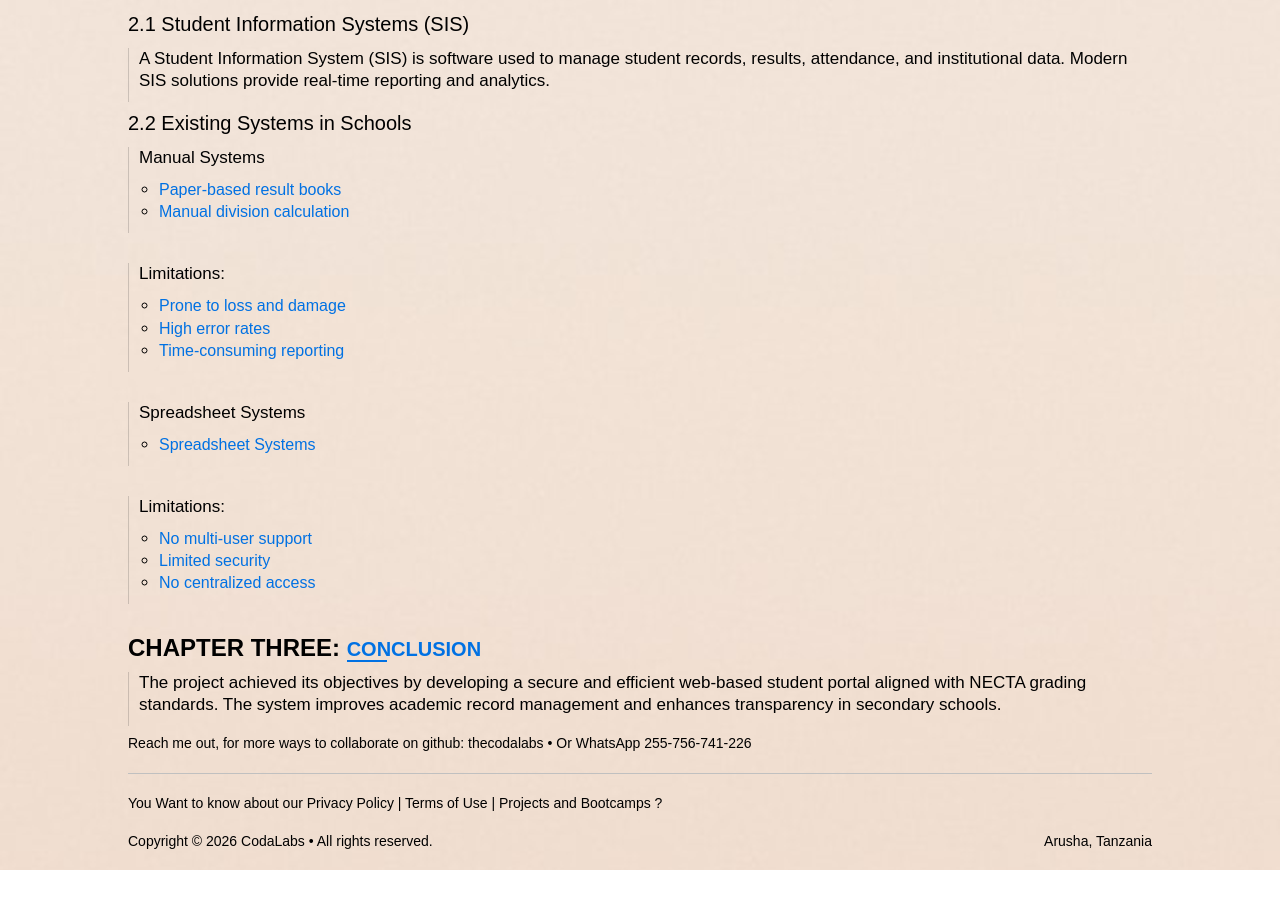
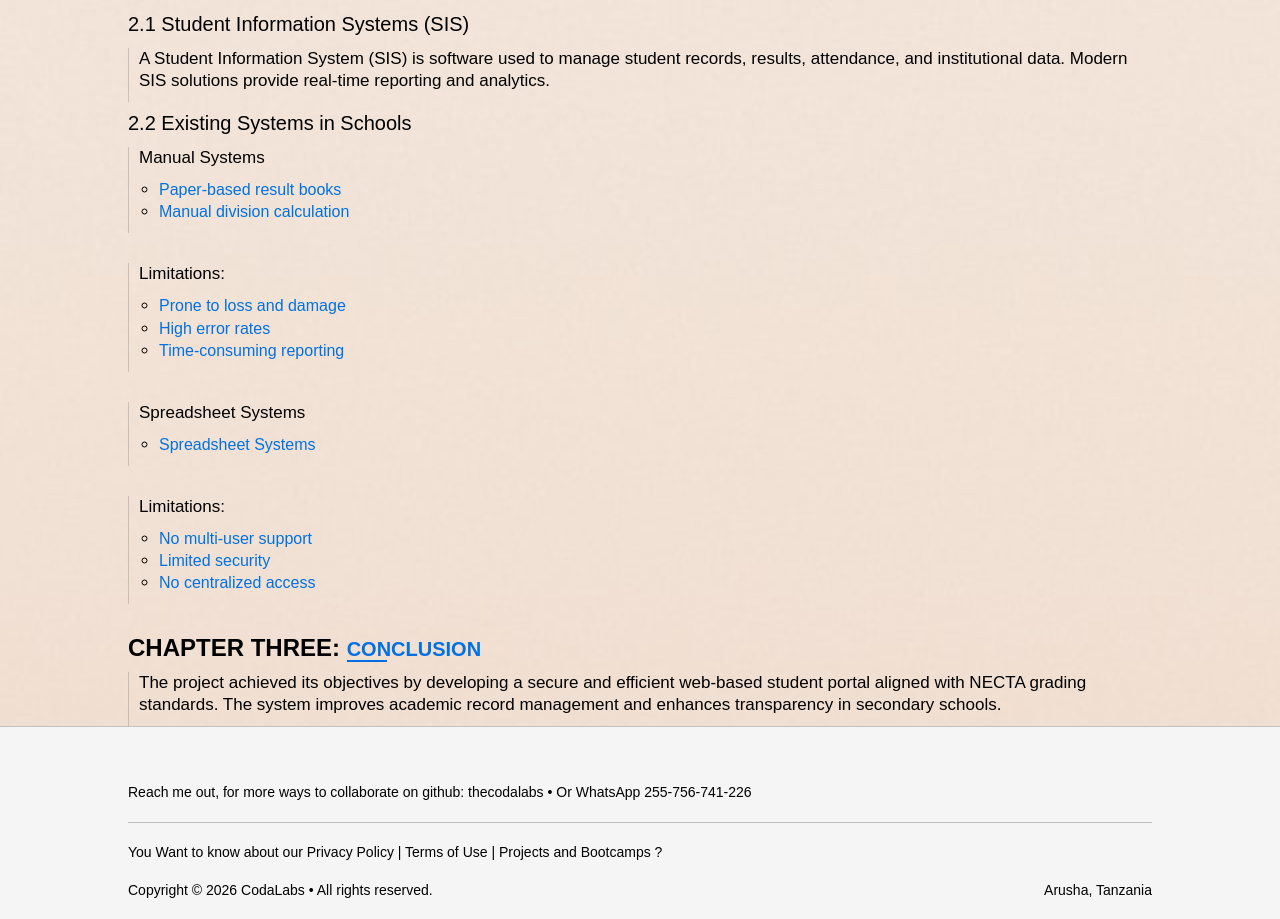
Before and after one commit to thecodalabs/thecodalabs.github.io, a plain HTML site: page projects/AMS/index.html in a window 1280 px wide. Shown: the part 2161-3080 px from the top of the page. Before the commit the page ends 3031 px from the top, so only its background shows below. Drawn offline with Linux system fonts and the light colour scheme; files whose address does not match are found by name.

Commit message:
fixed footer, to bg contrast

```diff
--- a/assets/css/style.css
+++ b/assets/css/style.css
@@ -277,7 +277,7 @@ main {
   justify-content: center;
   flex-direction: column;
   width: 100%;
-  margin: 15px 0;
+  margin: 15px 0 0 0;
   background: var(--coda-gray);
   h2 {
     font-size: 3rem;
@@ -444,6 +444,9 @@ footer {
   align-items: center;
   justify-content: center;
   flex-direction: column;
+  border-top: 1px solid var(--border-muted-color);
+  padding-top: 3rem;
+  background: var(--coda-gray);
   p {
     font-size: 14px;
     padding: 8px 0 0 0;
```
